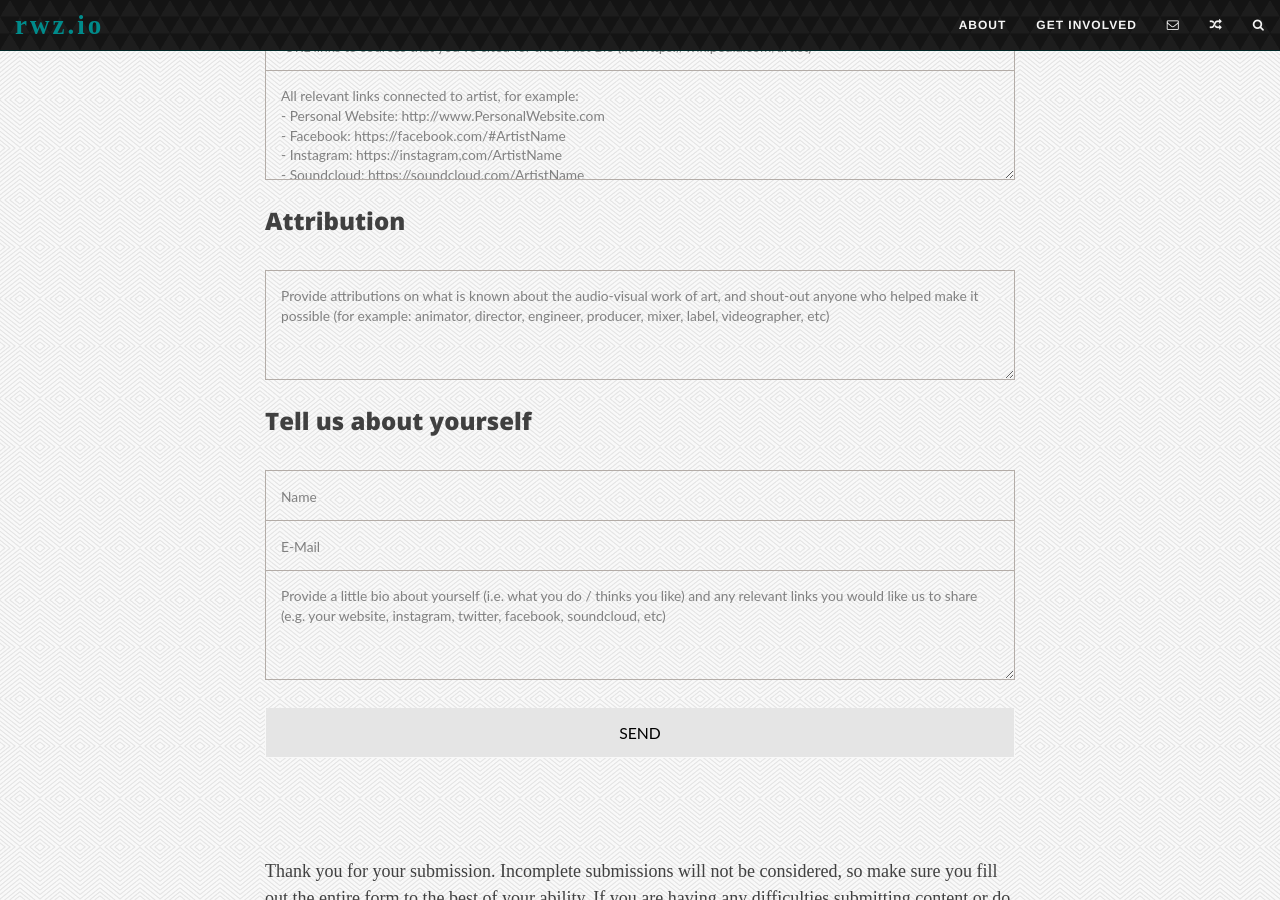
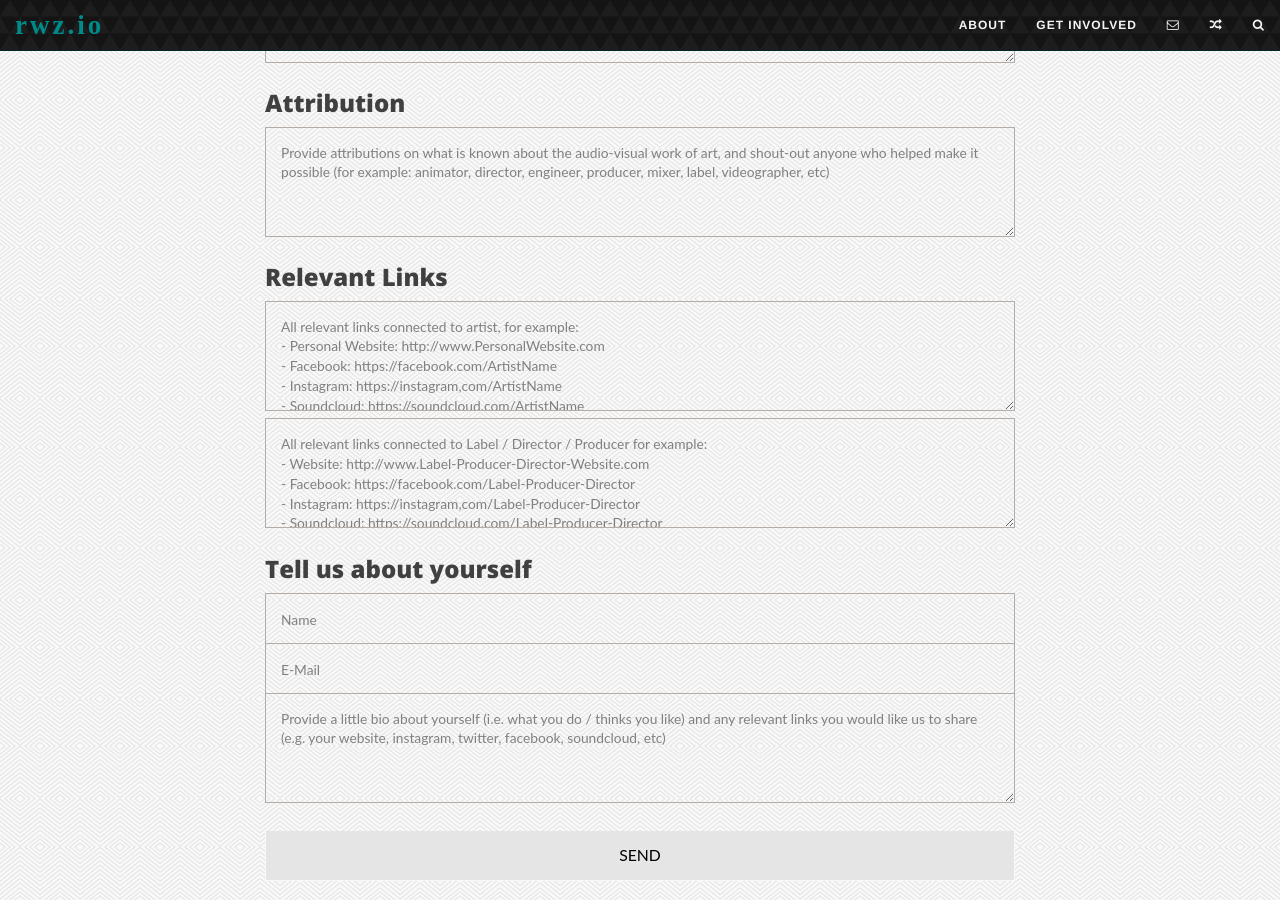
Before and after one commit to rhymeswithzion/rwz-test, a Jekyll site: the page built from submissions.md, in a window 1280 px wide and 900 px high, scrolled down 1254 px. Built offline with Jekyll 4.4.1, drawn with Linux system fonts in a browser that asks for light colours; some web fonts are replaced.

Commit message:
Update submissions.md

```diff
--- a/submissions.md
+++ b/submissions.md
@@ -29,26 +29,34 @@ Rhymes with Zion is always striving for the best audio-visual works of art to fi
 - the visuals, what makes it beautiful or interesting" name="g. write-up"></textarea>
   <br>
   <h3>Artist Info</h3>
+  <input id="Bio Link" type="text" placeholder=" URL links to sources that you've cited for the Artist Bio (i.e. https://wikipedia.com/artist)" name="i. bio link">
   <textarea id="message" type="text" placeholder="Provide a bio of what is known about the artist - this can be copied from Wikipedia or another reputable source." name="h. artist-bio"></textarea>
-  <input id="Bio Link" type="text" placeholder=" URL links to sources that you've cited for the Artist Bio (i.e. https://wikipedia.com/artist)" name="i. bio link">
+  <br>
+  <h3>Attribution</h3>
+  <textarea id="message" type="text" placeholder="Provide attributions on what is known about the audio-visual work of art, and shout-out anyone who helped make it possible (for example: animator, director, engineer, producer, mixer, label, videographer, etc)" name="j. attribution"></textarea>
+  <br>
+  <h3>Relevant Links</h3>
        <textarea id="Artist-Links" type="text" placeholder="All relevant links connected to artist, for example:
 - Personal Website: http://www.PersonalWebsite.com
-- Facebook: https://facebook.com/#ArtistName
+- Facebook: https://facebook.com/ArtistName
 - Instagram: https://instagram,com/ArtistName
 - Soundcloud: https://soundcloud.com/ArtistName
 - Twitter: https://twitter.com/ArtistName
 - Youtube: https://www.youtube.com/channel/artistchannel
-" name="j. artist links"></textarea>
-
-<h3>Attribution</h3>
-  <br>
-  <textarea id="message" type="text" placeholder="Provide attributions on what is known about the audio-visual work of art, and shout-out anyone who helped make it possible (for example: animator, director, engineer, producer, mixer, label, videographer, etc)" name="k. attribution"></textarea>
-  <br>
+" name="k. artist links"></textarea>
+  <textarea id="Other-Links" type="text" placeholder="All relevant links connected to Label / Director / Producer for example:
+- Website: http://www.Label-Producer-Director-Website.com
+- Facebook: https://facebook.com/Label-Producer-Director
+- Instagram: https://instagram,com/Label-Producer-Director
+- Soundcloud: https://soundcloud.com/Label-Producer-Director
+- Twitter: https://twitter.com/Label-Producer-Director
+- Youtube: https://www.youtube.com/channel/Label-Producer-Director
+" name="l. other links"></textarea>
+<br>
 <h3> Tell us about yourself </h3>
-  <br>
-   <input id="name" type="text" placeholder="Name" name="l. name">
-		  <input id="email" type="text" placeholder="E-Mail" name="m. email">
-  <textarea id="message" type="text" placeholder="Provide a little bio about yourself (i.e. what you do / thinks you like) and any relevant links you would like us to share (e.g. your website, instagram, twitter, facebook, soundcloud, etc)" name="n. profile"></textarea>
+   <input id="name" type="text" placeholder="Name" name="m. name">
+		  <input id="email" type="text" placeholder="E-Mail" name="n. email">
+  <textarea id="message" type="text" placeholder="Provide a little bio about yourself (i.e. what you do / thinks you like) and any relevant links you would like us to share (e.g. your website, instagram, twitter, facebook, soundcloud, etc)" name="o. profile"></textarea>
   <br>
   <br>
   <input id="submit" type="submit" value="SEND">
```
